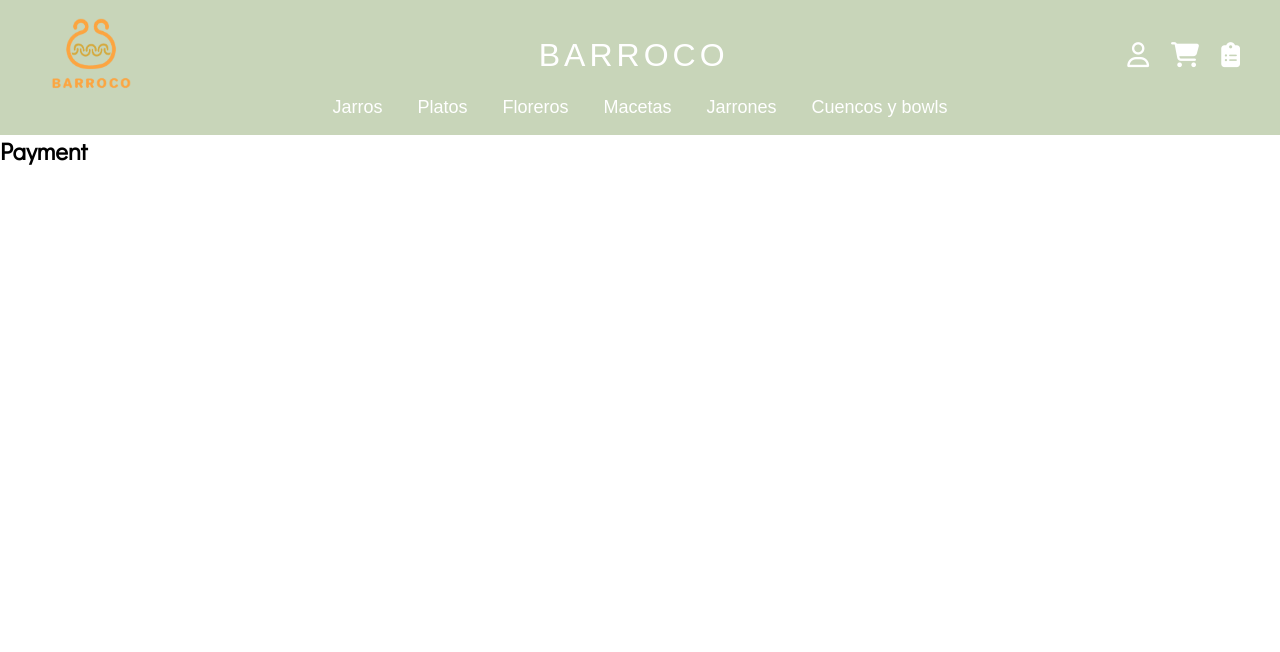
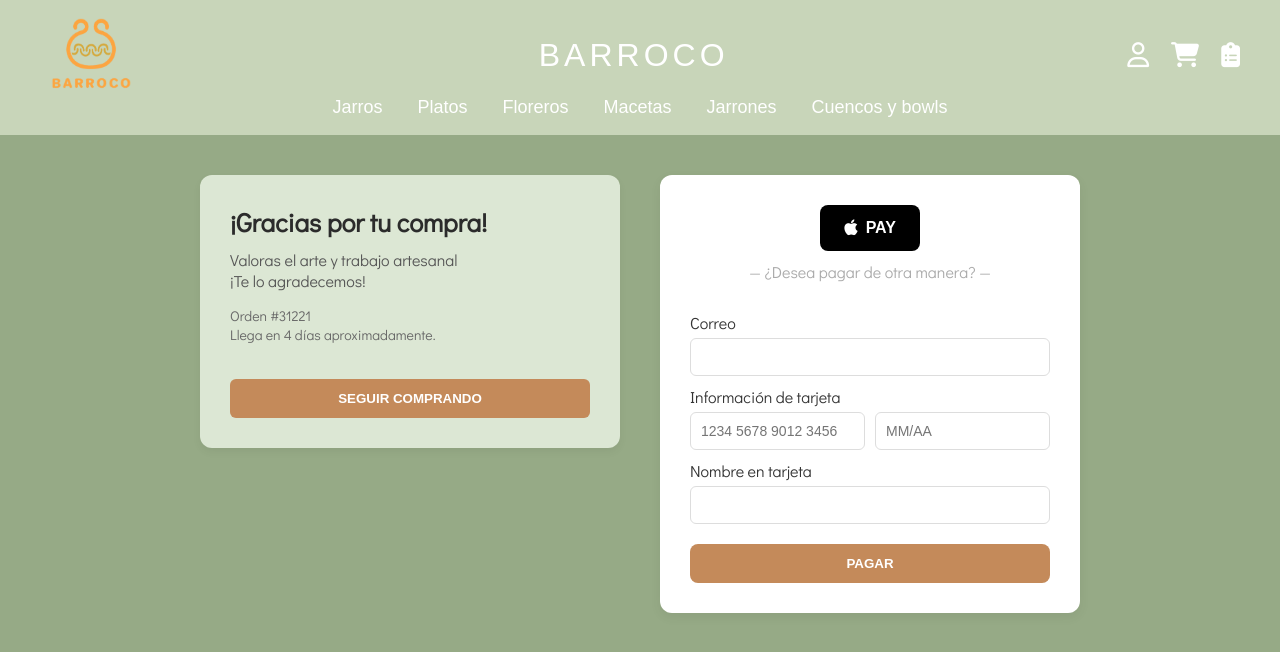
Before and after one commit to ImaGaf/AWD224062025HTMLFrozonoInc, a PHP site: page /payment.php in a window 1280 px wide. Shown: the top 652 px of the page. Run offline with PHP 8.4, Linux system fonts and the light colour scheme.

Commit message:
Creacion de Payment
Implementacion y corregion del page Payment

```diff
--- /dev/null
+++ b/06.-Code/Barroco/assests/css/paymentPage.css
@@ -0,0 +1,150 @@
+body {
+    margin: 0;
+    padding: 0;
+    font-family: 'Didact Gothic', sans-serif;
+    background-color: rgb(150, 170, 134);
+}
+
+.main-payment {
+    margin: 0 auto;
+    padding: 40px 20px;
+    display: flex;
+    justify-content: center;
+    align-items: flex-start;
+    gap: 40px;
+    flex-wrap: wrap;
+}
+.resumen {
+    background-color: #dce7d4;
+    padding: 30px;
+    border-radius: 12px;
+    width: 420px;
+    box-shadow: 0 4px 8px rgba(0,0,0,0.05);
+}
+
+.resumen h2 {
+    font-size: 26px;
+    color: #2b2b2b;
+    margin-bottom: 10px;
+}
+
+.resumen p {
+    font-size: 16px;
+    color: #555;
+    margin-bottom: 15px;
+}
+
+.resumen .orden {
+    font-size: 14px;
+    color: #666;
+    margin-top: 10px;
+}
+
+.boton-volver {
+    margin-top: 20px;
+    background-color: #c48a5a;
+    color: white;
+    font-weight: bold;
+    padding: 12px 20px;
+    border: none;
+    border-radius: 6px;
+    cursor: pointer;
+    transition: background 0.3s;
+    width: 100%;
+}
+
+.boton-volver:hover {
+    background-color: #a76d40;
+}
+
+.formulario-pago {
+    background-color: white;
+    padding: 30px;
+    border-radius: 12px;
+    width: 420px;
+    box-shadow: 0 4px 12px rgba(0,0,0,0.06);
+    display: flex;
+    flex-direction: column;
+    align-items: center;
+}
+
+.apple-pay {
+    display: flex;
+    align-items: center;
+    width: fit-content;
+    justify-content: center;
+    gap: 8px;
+    background-color: #000;
+    color: white;
+    padding: 14px 24px;
+    border: none;
+    border-radius: 8px;
+    font-size: 16px;
+    font-weight: bold;
+    cursor: pointer;
+}
+
+.apple-pay i {
+    font-size: 18px;
+}
+
+
+.separator {
+    text-align: center;
+    color: #aaa;
+    margin: 10px 0 20px;
+}
+
+form label {
+    display: block;
+    margin-top: 10px;
+    margin-bottom: 5px;
+    color: #333;
+    font-weight: 500;
+}
+
+form input {
+    width: 100%;
+    padding: 10px;
+    border: 1px solid #ddd;
+    border-radius: 6px;
+    font-size: 14px;
+}
+
+.tarjeta-flex {
+    display: flex;
+    gap: 10px;
+    margin-bottom: 10px;
+}
+
+.tarjeta-flex input {
+    flex: 1;
+}
+
+.pagar {
+    background-color: #c48a5a;
+    color: white;
+    font-weight: bold;
+    padding: 12px;
+    border: none;
+    border-radius: 8px;
+    width: 100%;
+    margin-top: 20px;
+    cursor: pointer;
+    transition: background 0.3s;
+}
+
+.pagar:hover {
+    background-color: #a76d40;
+}
+
+@media (max-width: 900px) {
+    .main-payment {
+        flex-direction: column;
+        align-items: center;
+    }
+
+    .resumen, .formulario-pago {
+        width: 90%;
+    }
+}
--- a/06.-Code/Barroco/pages/payment.php
+++ b/06.-Code/Barroco/pages/payment.php
@@ -3,15 +3,51 @@
 <head>
     <meta charset="UTF-8">
     <meta name="viewport" content="width=device-width, initial-scale=1.0">
+    <link rel="stylesheet" href="../assests/css/paymentPage.css">
+    <link rel="stylesheet" href="https://cdnjs.cloudflare.com/ajax/libs/font-awesome/6.5.0/css/all.min.css">
     <title>Barroco</title>
 </head>
 <body>
+<?php include '../components/header.php'; ?>
+<div class="main-payment">
+    <div class="resumen">
+        <h2>¡Gracias por tu compra!</h2>
+        <p>Valoras el arte y trabajo artesanal<br>¡Te lo agradecemos!</p>
+        <p class="orden">Orden #31221<br>Llega en 4 días aproximadamente.</p>
+        <button class="boton-volver" onclick="window.location.href='index.php'">SEGUIR COMPRANDO</button>
+    </div>
 
-<?php include '../components/header.php'; ?>
+    <div class="formulario-pago">
+        <button class="apple-pay">
+            <i class="fab fa-apple"></i> PAY
+        </button>
 
-<main>
-    <h2>Payment</h2>
-</main>
+        <div class="separator">— ¿Desea pagar de otra manera? —</div>
+        <form onsubmit="return pagar(event)">
+            <label for="correo">Correo</label>
+            <input type="email" id="correo" name="correo" required>
+
+            <label for="tarjeta">Información de tarjeta</label>
+            <div class="tarjeta-flex">
+                <input type="text" placeholder="1234 5678 9012 3456" required>
+                <input type="text" placeholder="MM/AA" required>
+            </div>
+
+            <label for="nombre">Nombre en tarjeta</label>
+            <input type="text" id="nombre" name="nombre" required>
+
+            <button type="submit" class="pagar">PAGAR</button>
+        </form>
+    </div>
+</div>
+
+<script>
+    function pagar(event) {
+        event.preventDefault();
+        alert('¡Pago realizado con éxito!');
+        window.location.href = 'index.php';
+    }
+</script>
 
 </body>
 </html>
```
